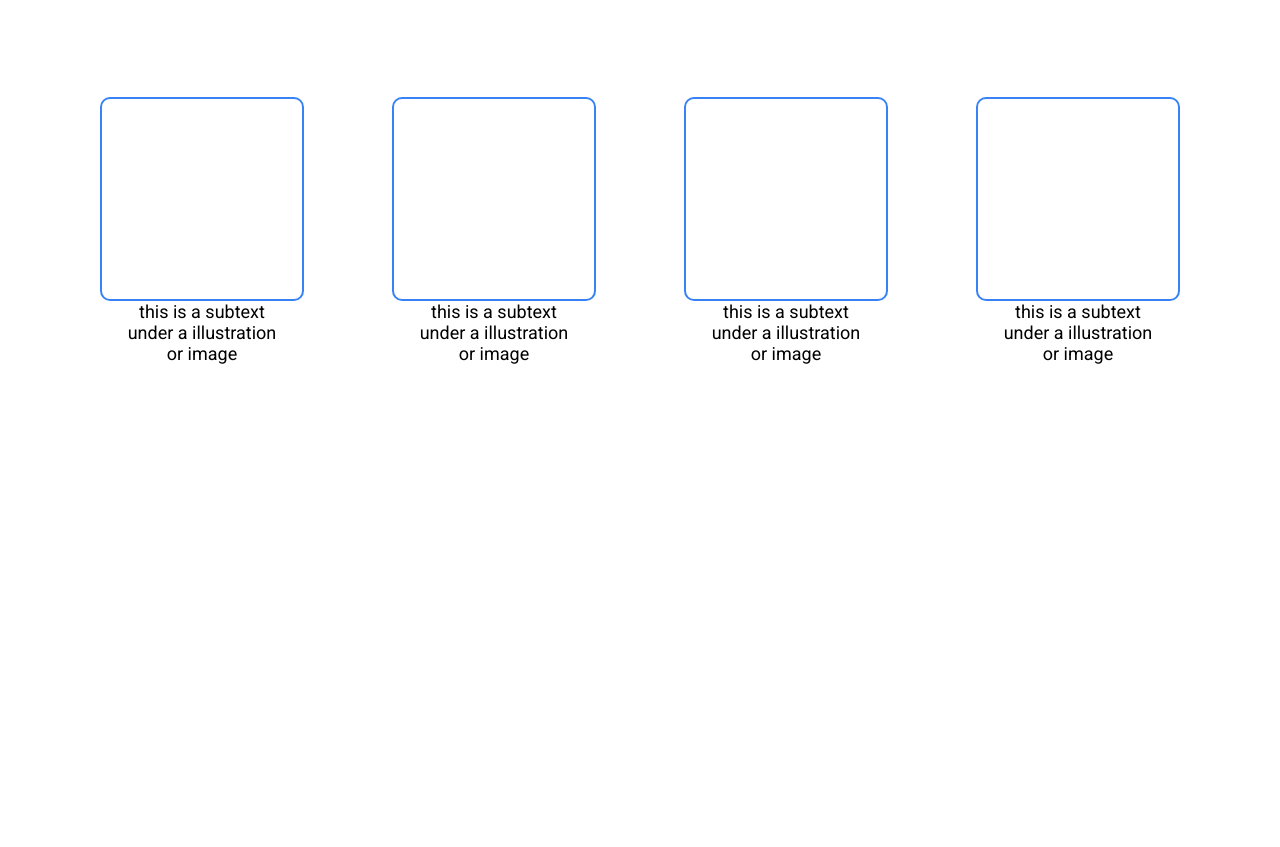
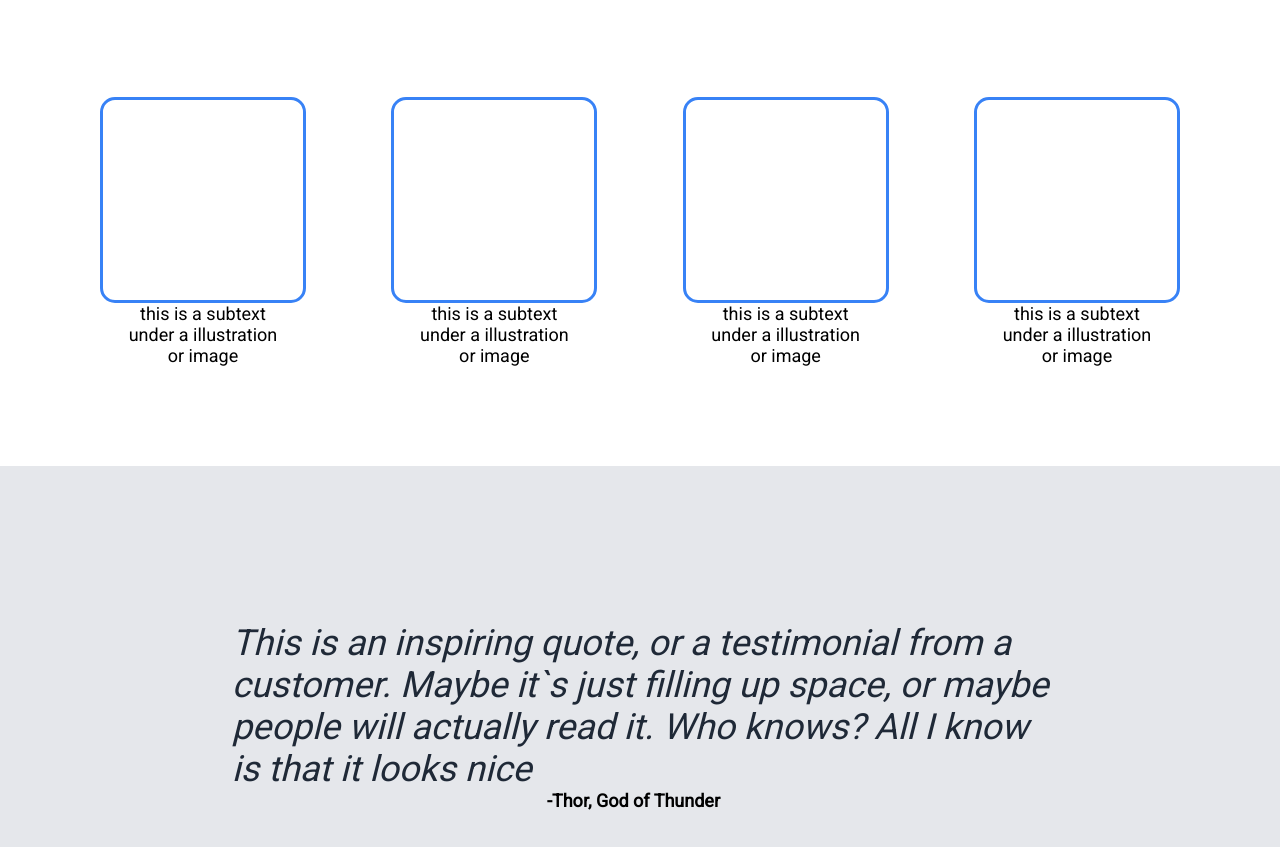
Before and after one commit to mihaigorban/odin-landing-page, a plain HTML site: page odin-landing-page/index.html in a window 1280 px wide. Shown: the part 387-1234 px from the top of the page. Before the commit the page ends 851 px from the top, so only its background shows below. Drawn offline with Linux system fonts and the light colour scheme.

Commit message:
Finished fourth section

```diff
--- a/odin-landing-page/index.html
+++ b/odin-landing-page/index.html
@@ -52,5 +52,15 @@
             </div>
         </div>
     </div>
+    <div class="third-section">
+        <h3>This is an inspiring quote, or a testimonial from a
+            <br/>customer. Maybe it`s just filling up space, or maybe
+            <br/>people will actually read it. Who knows? All I know
+            <br/>is that it looks nice
+        </h3>
+        <div id="p-div">
+            <p class="p-third"><strong>-Thor, God of Thunder</strong></p>
+        </div>
+    </div>
 </body>
 </html>
--- a/odin-landing-page/styles.css
+++ b/odin-landing-page/styles.css
@@ -109,10 +109,11 @@ h2 {
 }
 
 .box-blue {
-    border: 2px solid #3882F6;
+    border: 3px solid #3882F6;
     width: 200px;
     height: 200px;
-    border-radius: 10px;
+    border-radius: 15px;
+
 }
 
 .second-section {
@@ -125,3 +126,34 @@ h2 {
     text-align: center;
     font-size: 18px;
 }
+
+.third-section {
+    background-color: #E5E7EB;
+    height: 500px;
+    display: flex;
+    flex-direction: column;
+    justify-content: center;
+    }
+
+h3 {
+    font-size: 36px;
+    font-style: italic;
+    font-weight: lighter;
+    color: #1F2937;
+    margin-left: auto;
+    margin-right: auto;
+    text-align: left;
+    justify-content: left;
+}
+
+.p-third {
+    font-size: 18px;
+    text-align: end;
+
+}
+
+#p-div {
+    display: flex;
+    justify-content: flex-end;
+    margin-right: 560px;
+}
```
